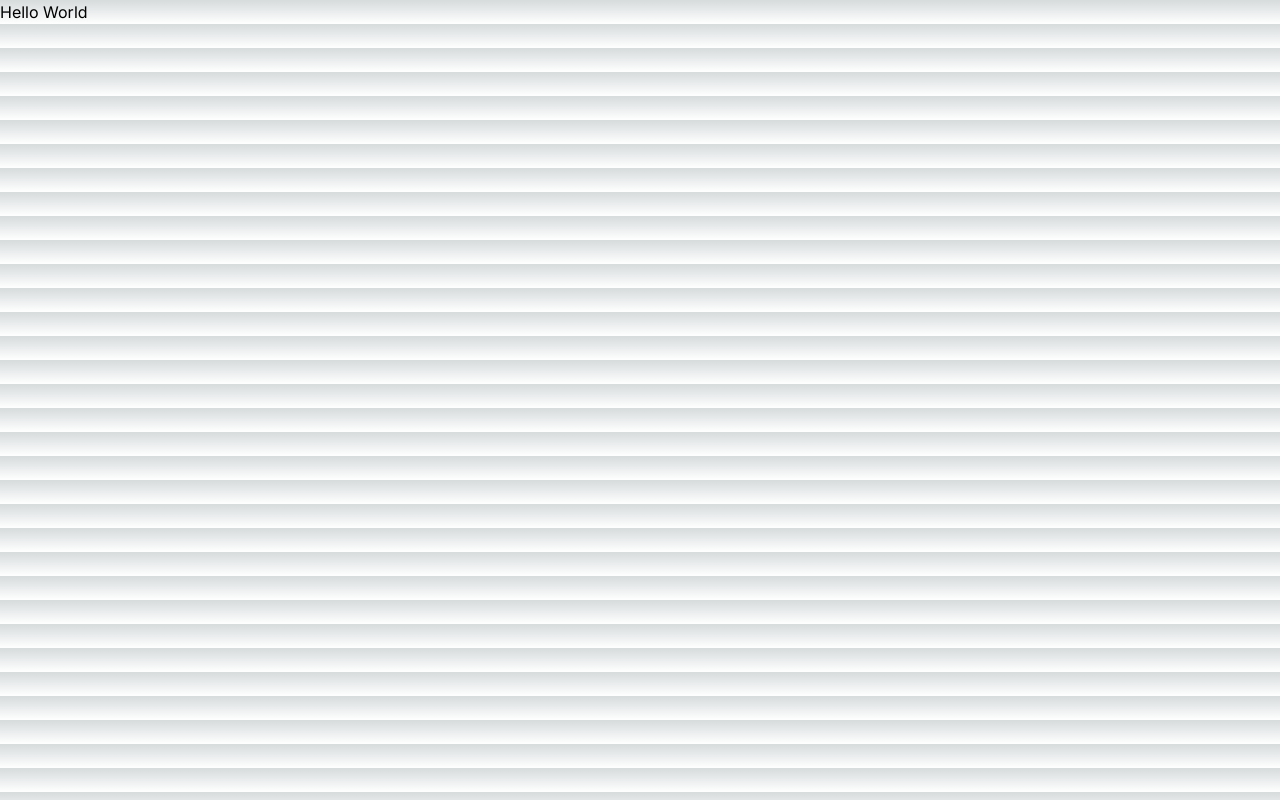
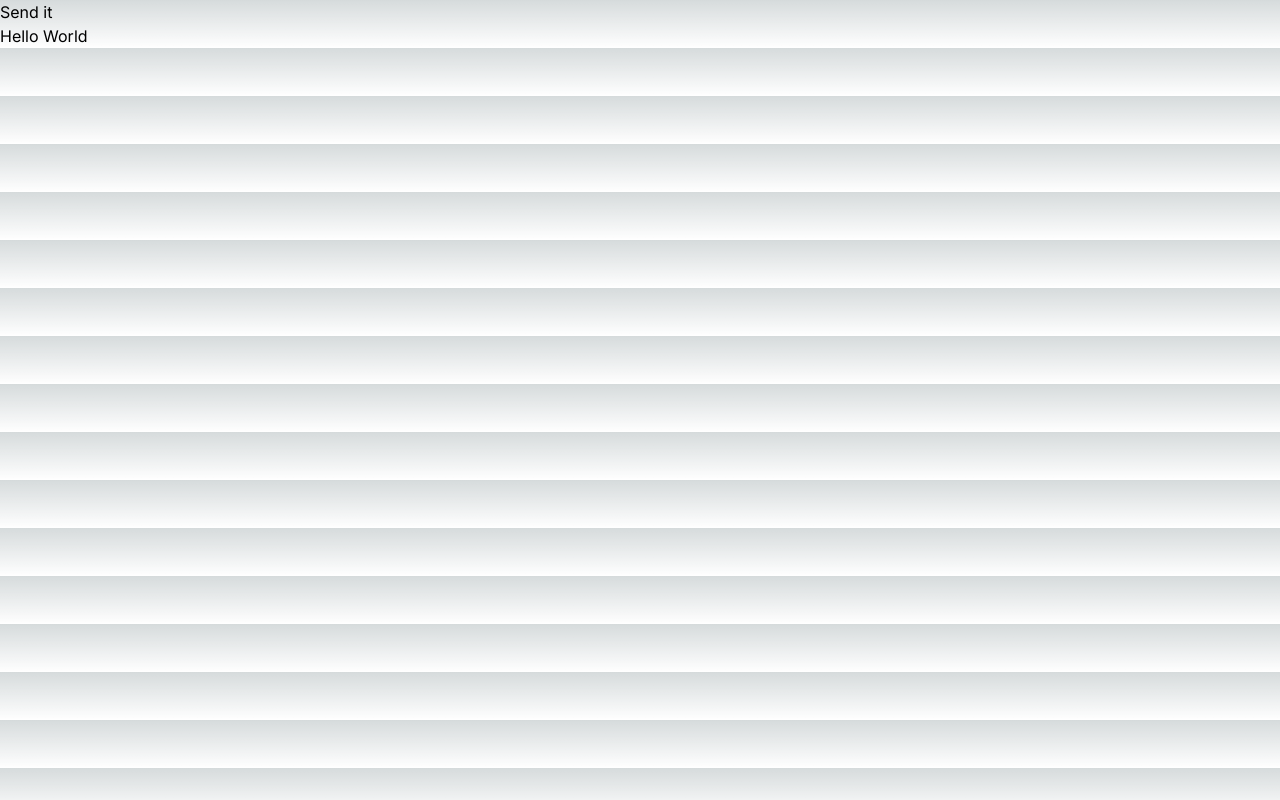
Before and after one commit to JPy-UwU/PostIt, a Next.js app: page / in a window 1280 px wide. Built offline with nearby package versions, Linux system fonts and the light colour scheme.

Commit message:
created and added navbar

```diff
--- /dev/null
+++ b/app/auth/Nav.tsx
@@ -0,0 +1,11 @@
+import Link from "next/link"
+
+export default async function Nav() {
+  return (
+    <nav>
+      <Link href={"/"}>
+        <h1>Send it</h1>
+      </Link>
+    </nav>
+  )
+}
--- a/app/layout.tsx
+++ b/app/layout.jsx
@@ -1,7 +1,13 @@
 import './globals.css'
-import { Inter } from 'next/font/google'
+import { Inter, Roboto } from 'next/font/google'
+import Nav from './auth/Nav'
 
 const inter = Inter({ subsets: ['latin'] })
+const roboto = Roboto({
+  subsets: ["latin"],
+  weight: ["400", "700"],
+  variable: "--font-roboto",
+})
 
 export const metadata = {
   title: 'Create Next App',
@@ -10,12 +16,13 @@
 
 export default function RootLayout({
   children,
-}: {
-  children: React.ReactNode
 }) {
   return (
     <html lang="en">
-      <body className={inter.className}>{children}</body>
+      <body className={inter.className}>
+        <Nav />
+        {children}
+      </body>
     </html>
   )
 }
```
